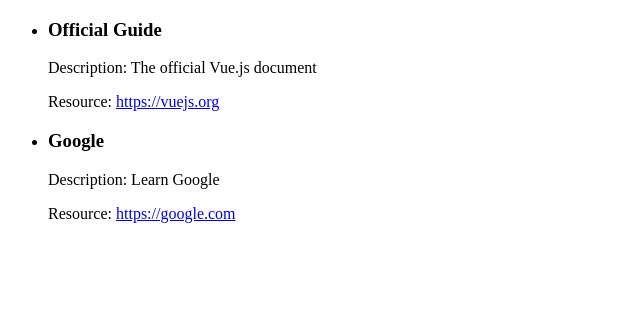
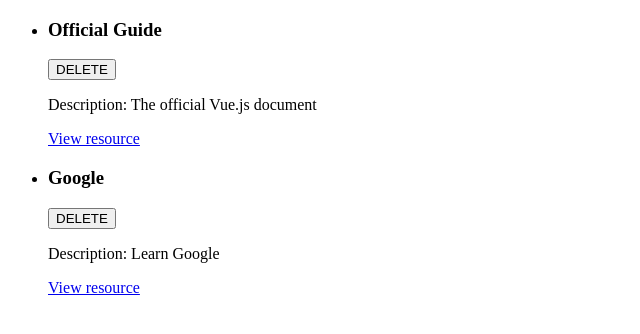
Before and after one commit to cyrilmarois/udemy-vue, a Vue app in the folder Projects/learning/: page / in a window 1280 px wide. Shown: the top 334 px of the page, without its empty margins (0-640 px from the left). Built offline with nearby package versions, Linux system fonts and the light colour scheme.

Commit message:
feat(template): update CourseItem template

```diff
--- a/Projects/learning/src/components/CourseItem.vue
+++ b/Projects/learning/src/components/CourseItem.vue
@@ -1,15 +1,17 @@
 <template>
   <li>
-    <h3>{{ title }}</h3>
+    <div>
+      <header>
+        <h3>{{ title }}</h3>
+        <button>DELETE</button>
+      </header>
+    </div>
     <p>
       <span>Description</span>: <span>{{ description }}</span>
     </p>
-    <p>
-      <span>Resource</span>:
-      <span>
-        <a :href="link">{{ link }}</a>
-      </span>
-    </p>
+    <nav>
+      <a :href="link">View resource</a>
+    </nav>
   </li>
 </template>
 
```
